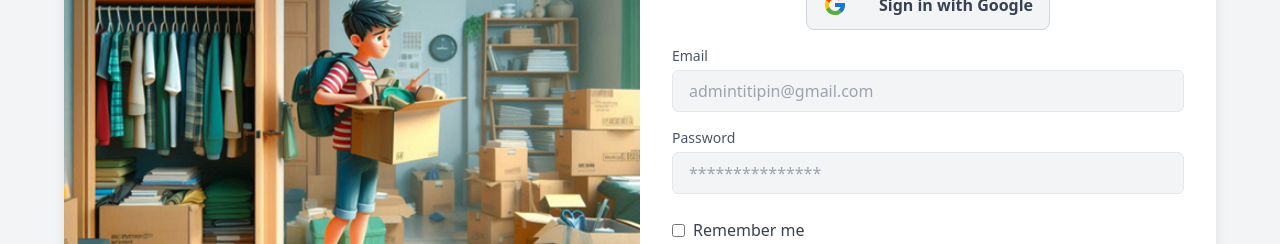
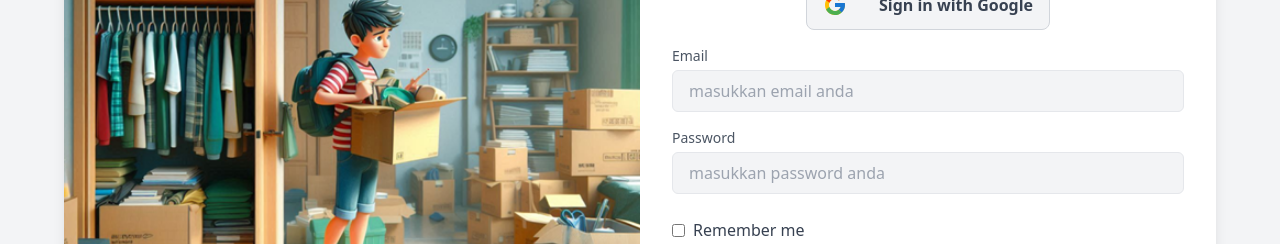
Before and after one commit to oktavianiandrianti26/Kelompok-1-Titipin, a React (Vite) app in the folder frontend/: page /Login in a window 1280 px wide. Shown: the part 269-513 px from the top of the page. Built offline with nearby package versions, Linux system fonts and the light colour scheme.

Commit message:
Update Login.jsx

```diff
--- a/frontend/src/user/Login.jsx
+++ b/frontend/src/user/Login.jsx
@@ -149,7 +149,7 @@ const LoginForm = () => {
                 type="email"
                 id="email"
                 name="email"
-                placeholder="admintitipin@gmail.com"
+                placeholder="masukkan email anda"
                 className="w-full px-4 py-2 mt-1 border rounded-md bg-gray-100 focus:outline-none focus:ring-2 focus:ring-green-500"
                 value={email}
                 onChange={handleEmailChange}
@@ -168,7 +168,7 @@ const LoginForm = () => {
                 type="password"
                 id="password"
                 name="password"
-                placeholder="***************"
+                placeholder="masukkan password anda"
                 className="w-full px-4 py-2 mt-1 border rounded-md bg-gray-100 focus:outline-none focus:ring-2 focus:ring-green-500"
                 value={password}
                 onChange={handlePasswordChange}
```
